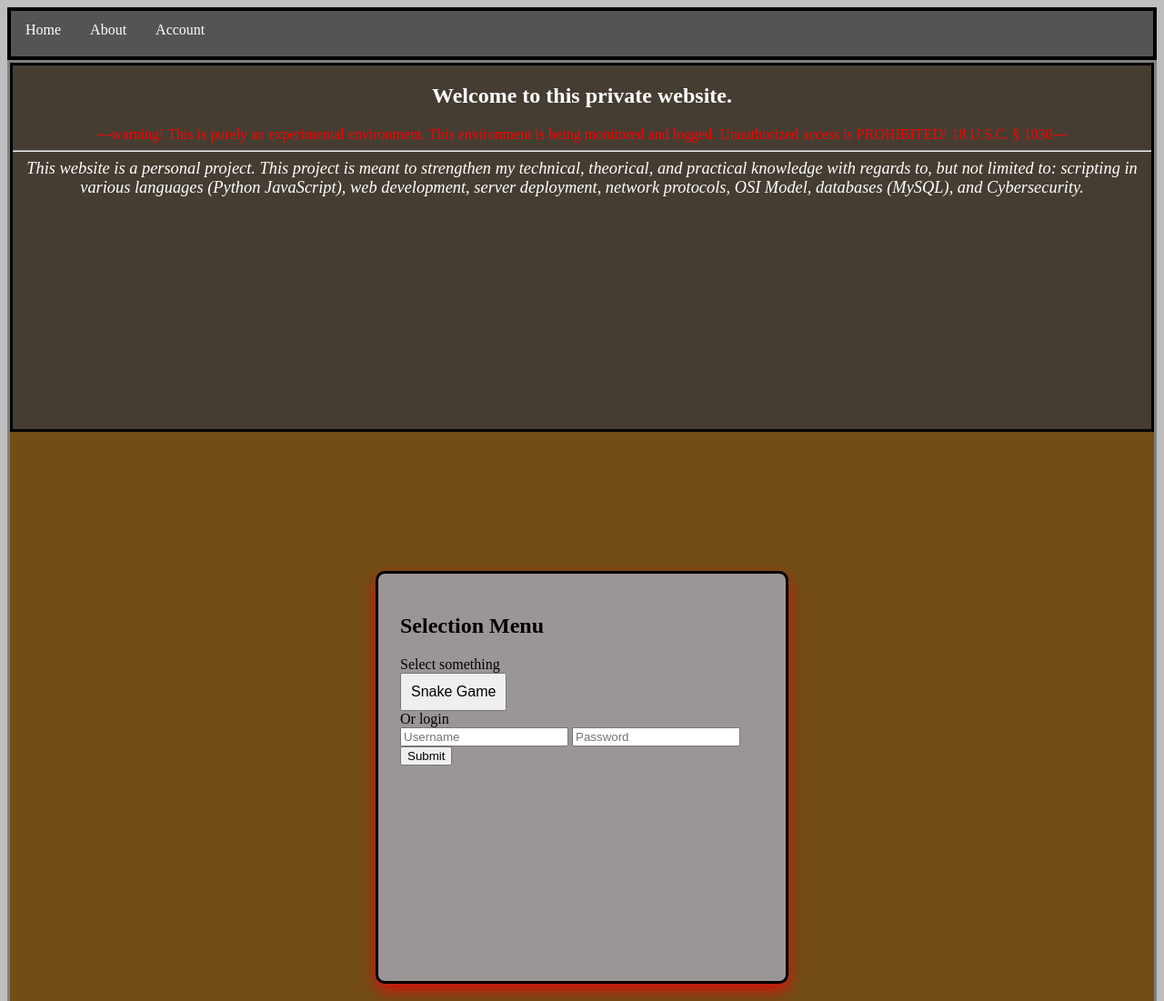
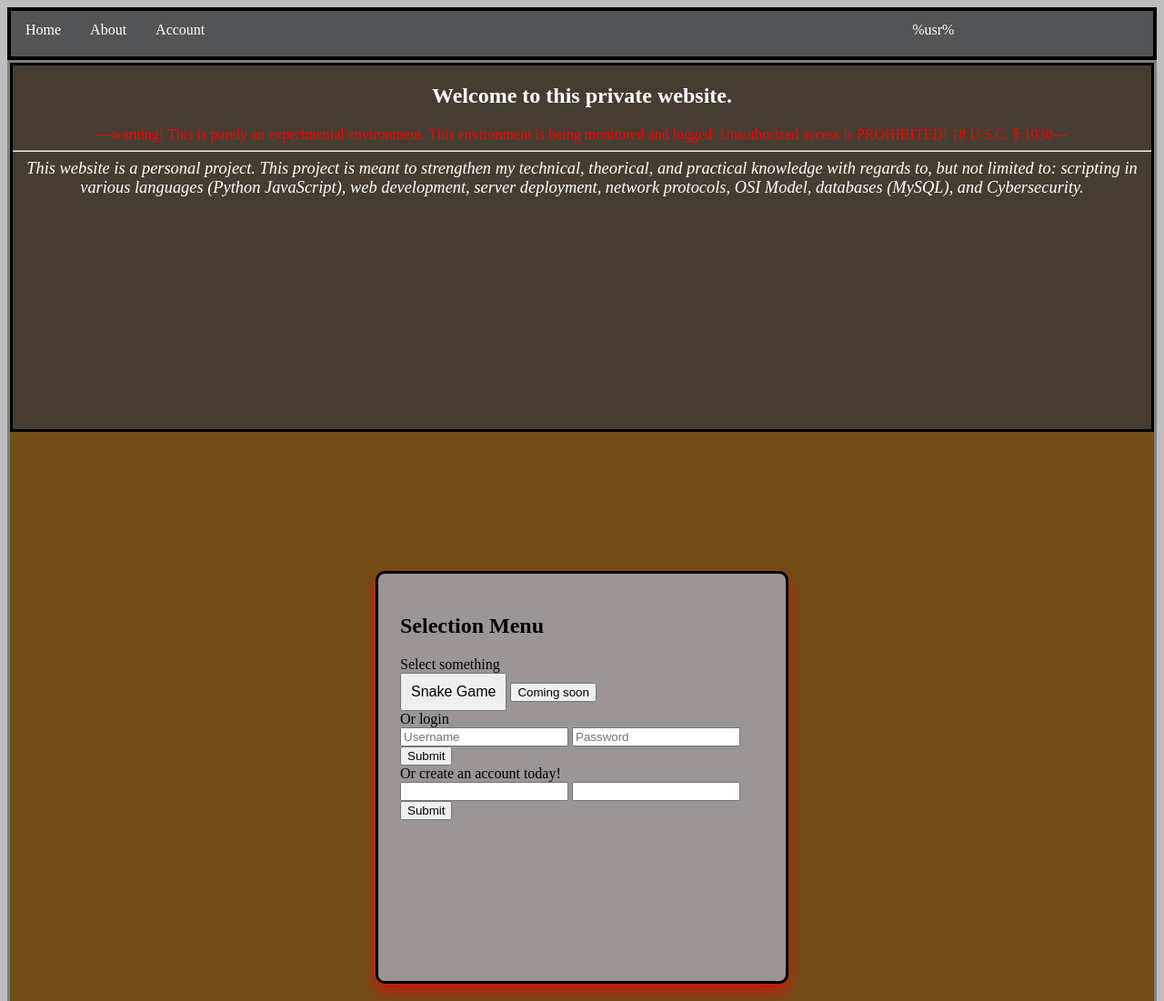
Before and after one commit to SacredDen19/Personal-Site-Project, a Python web app: template templates/index.html in a window 1280 px wide. Shown: the top 1101 px of the page at 91% size. Run offline with Jinja, Linux system fonts and the light colour scheme; the template is opened without the code that fills it, so the values that code supplies are empty.

Commit message:
Began the restructuring of the sites' resources for organization, efficiency, and finally, cybersecuritygit add .

```diff
--- /dev/null
+++ b/api/routes/__init__.py
@@ -0,0 +1,2 @@
+#from .auth import blueprint_auth
+from .main import blueprint_main
--- /dev/null
+++ b/api/routes/auth.py
@@ -0,0 +1 @@
+#This will include the login and register routes
--- a/static/stylesheets/base_template.css
+++ b/static/stylesheets/base_template.css
@@ -31,6 +31,12 @@ body {
     padding: 12px 16px;
     background-color: rgba(83, 84, 85, 0.80);
 }
+
+#usr-acc-container {
+    position: relative;
+    right: -59.38%;
+}
+
 .nav-item:hover {
     background-color: rgba(70, 70, 70, 0.9);
 }
--- a/static/stylesheets/landing_page.css
+++ b/static/stylesheets/landing_page.css
@@ -38,11 +38,17 @@
     text-align: center;
 }
 
+.WelcomeSection {
+    position:relative;
+}
+
+
 .selection-menu-section {
     position: relative;
     max-width: 400px;
     height: 400px;
     top: -70%;
+    row-gap: 0px;
     margin: 0 auto; /*centers section horizontally*/
     background-color: #9c9595;
     border: 3.5px solid black;
--- a/templates/base_template.html
+++ b/templates/base_template.html
@@ -28,6 +28,9 @@
 				<li class="nav-bar-item">
 					<a class="nav-item" href="#">Account</a>
 				</li>
+				<li class="nav-bar-item" id="usr-acc-container">
+					<a class="nav-item" id="usr-acc" href="#">%usr%</a>
+				</li>
 			</ul>
 		</nav>
 	</header>
--- a/templates/index.html
+++ b/templates/index.html
@@ -29,9 +29,12 @@
 
 				<h1 class="selection-menu-buttons-section" id="menuPrompt">Selection Menu</h1>
 				<p2 class="selection-menu-buttons-section" id="menuParagraph2">Select something</p2>
-				<form action="/snake_game_page.html" class="selection-menu-btn-event-form" id="btn-events" method="POST">
-					<input class="selection-menu-btn-event-form" name="action" type="submit" id="SnakeGameButton" value="Snake Game">
-				</form>
+				<div class="selection-menu-btn-events">
+					<form action="/snake_game_page.html" class="selection-menu-btn-event-form" id="btn-events" method="POST">
+						<input class="selection-menu-btn-event-form" name="action" type="submit" id="SnakeGameButton" value="Snake Game">
+						<input class="selection-menu-btn-event-form" type="button" id="soon" value="Coming soon">
+					</form>
+				</div>
 			</div>
 
 			<div class="selection-menu-login-section">
@@ -41,7 +44,17 @@
 					<input class="selection-menu-login-section" name="secret" id="secret" placeholder="Password">
 					<input class="selection-menu-login-section" name="action" type="submit" id="submit-btn" value="Submit">
 				</form>
+			</div>
 
+			<div class="selection-menu-register-div">
+				<p4>
+					Or create an account today!
+				</p4>
+				<form action="/register" class="selection-menu-register-form" id="usr-register-events" method="POST">
+					<input class="selection-menu-register-form-inputs" name="usr">
+					<input class="selection-menu-register-form-inputs" name="secret">
+					<input class="selection-menu-register-form-inputs" name="register" type="button" value="Submit">
+				</form>
 			</div>
 		</section>
 	</div>
```
Also changed, not shown: api/__init__.py (added, +19 -0 lines), api/config.py (added, +17 -0 lines), api/routes/main.py (added, +46 -0 lines), home.py (+10 -53 lines).
